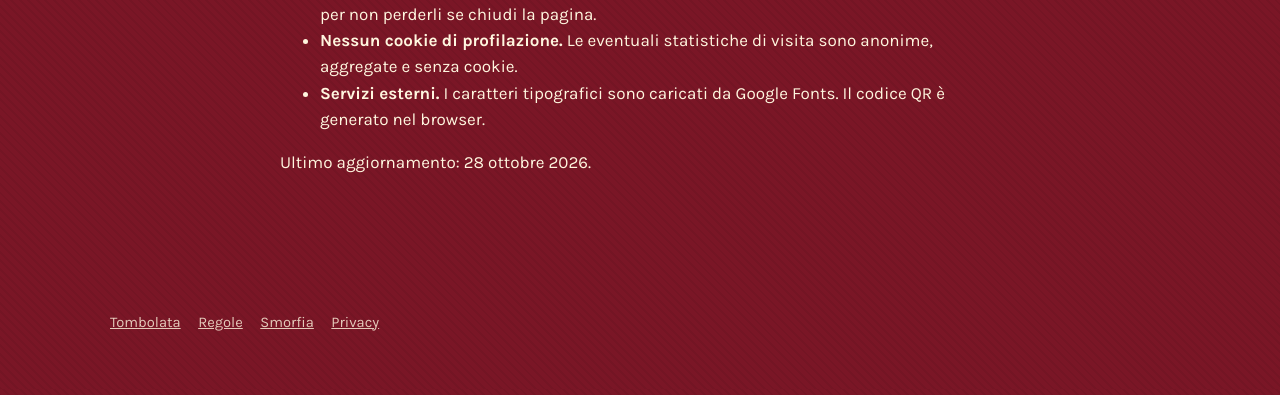
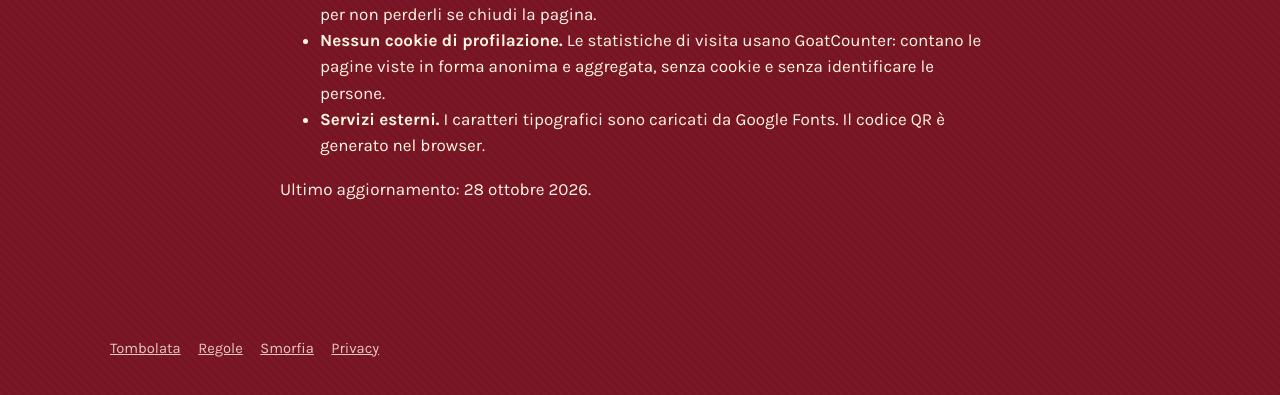
Before and after one commit to strumentigratisitalia/tombolata, a plain HTML site: page privacy/index.html in a window 1280 px wide. Shown: the part 195-590 px from the top of the page. Drawn offline with Linux system fonts and the light colour scheme.

Commit message:
Aggiunge le statistiche GoatCounter (senza cookie) e aggiorna la privacy

```diff
--- a/privacy/index.html
+++ b/privacy/index.html
@@ -28,11 +28,12 @@
   <ul>
     <li><strong>Nessun account e nessun database.</strong> Tabellone e cartelle funzionano nel tuo browser.</li>
     <li><strong>Salvataggio locale.</strong> I numeri usciti e le tue cartelle restano nella memoria del browser, per non perderli se chiudi la pagina.</li>
-    <li><strong>Nessun cookie di profilazione.</strong> Le eventuali statistiche di visita sono anonime, aggregate e senza cookie.</li>
+    <li><strong>Nessun cookie di profilazione.</strong> Le statistiche di visita usano GoatCounter: contano le pagine viste in forma anonima e aggregata, senza cookie e senza identificare le persone.</li>
     <li><strong>Servizi esterni.</strong> I caratteri tipografici sono caricati da Google Fonts. Il codice QR è generato nel browser.</li>
   </ul>
   <p>Ultimo aggiornamento: 28 ottobre 2026.</p>
 </main>
 <footer class="foot"><p><a href="../">Tombolata</a> <a href="../regole/">Regole</a> <a href="../smorfia/">Smorfia</a> <a href="../privacy/">Privacy</a></p></footer>
+<script data-goatcounter="https://strumentigratisitalia.goatcounter.com/count" async src="//gc.zgo.at/count.js"></script>
 </body>
 </html>
```
Also changed, not shown: cartelle/index.html (+1 -0 lines), index.html (+1 -0 lines), regole/index.html (+1 -0 lines), smorfia/index.html (+1 -0 lines), tabellone/index.html (+1 -0 lines).
